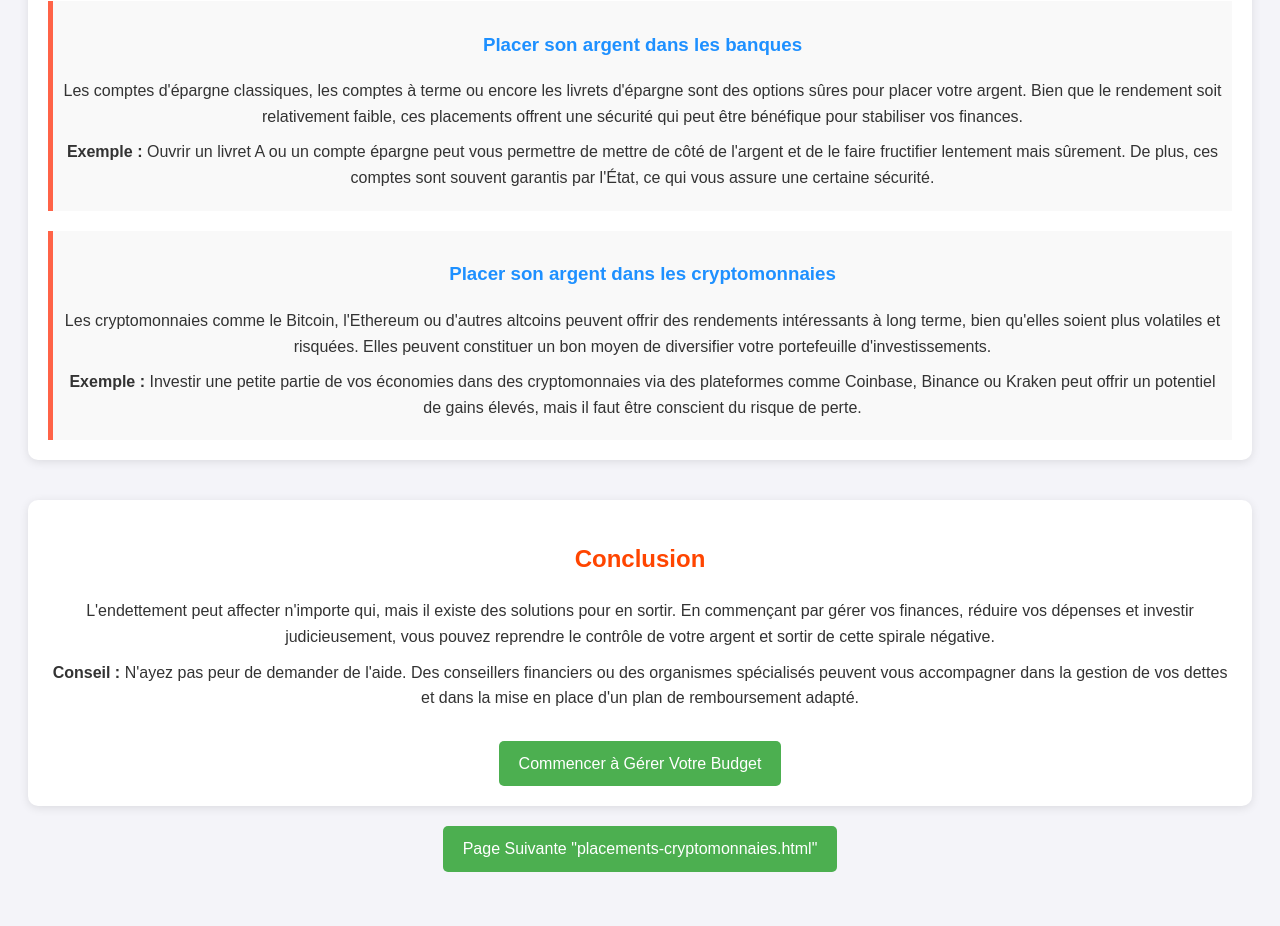
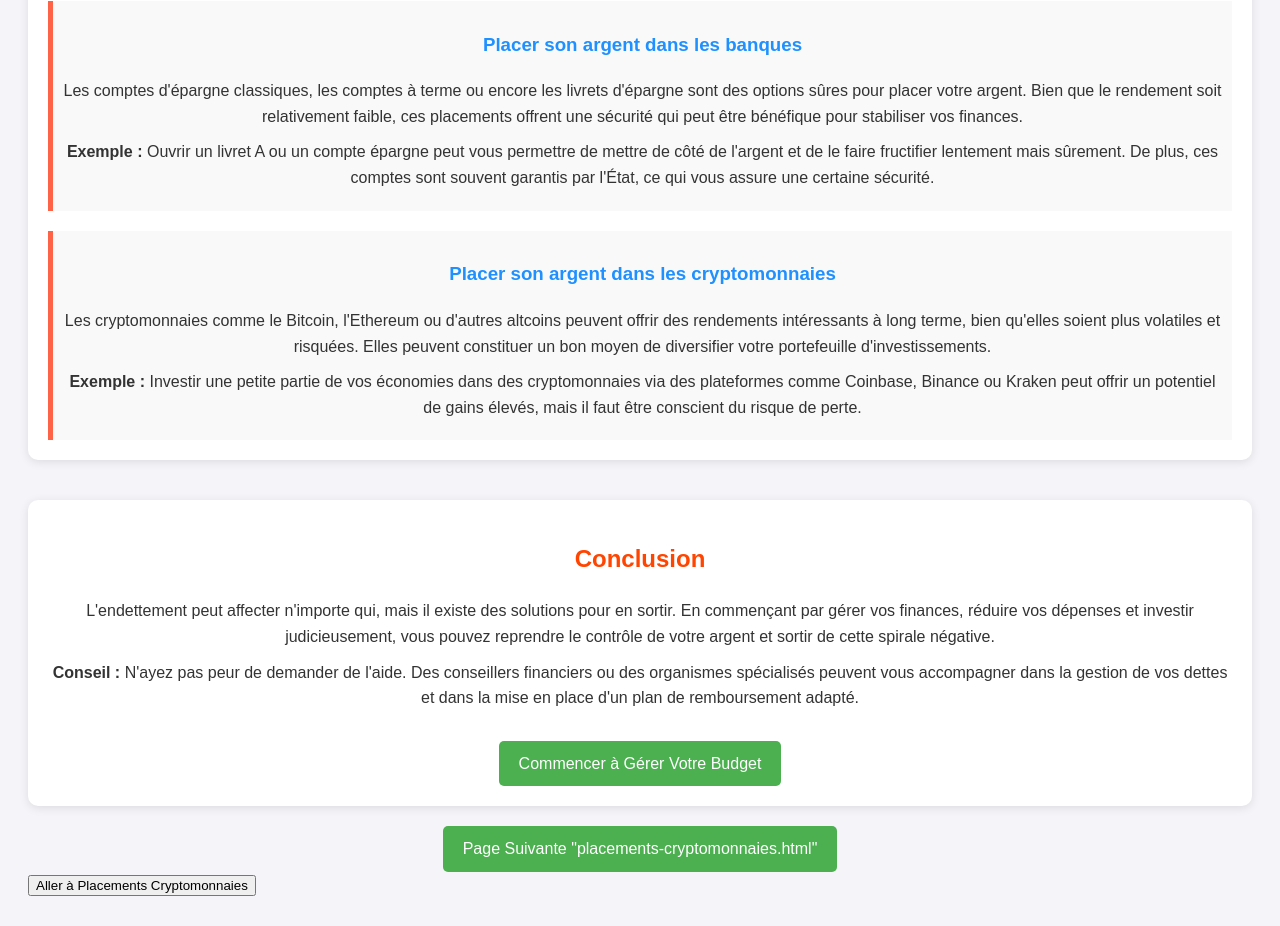
Before and after one commit to gestionnaire-budget/MonBudget-, a plain HTML site: page solution-endettement.html in a window 1280 px wide. Shown: the part 1888-2814 px from the top of the page. Before the commit the page ends 2788 px from the top, so only its background shows below. Drawn offline with Linux system fonts and the light colour scheme.

Commit message:
solution-endettement.html

```diff
--- a/solution-endettement.html
+++ b/solution-endettement.html
@@ -125,5 +125,10 @@
  <a href="solution-endettement.html" class="btn next-btn">Page Suivante "placements-cryptomonnaies.html"</a>
   </div>
 
+</head>
+<body>
+    <button onclick="window.location.href='placements-cryptomonnaies.html'">
+        Aller à Placements Cryptomonnaies
+    </button>
 </body>
 </html>
```
